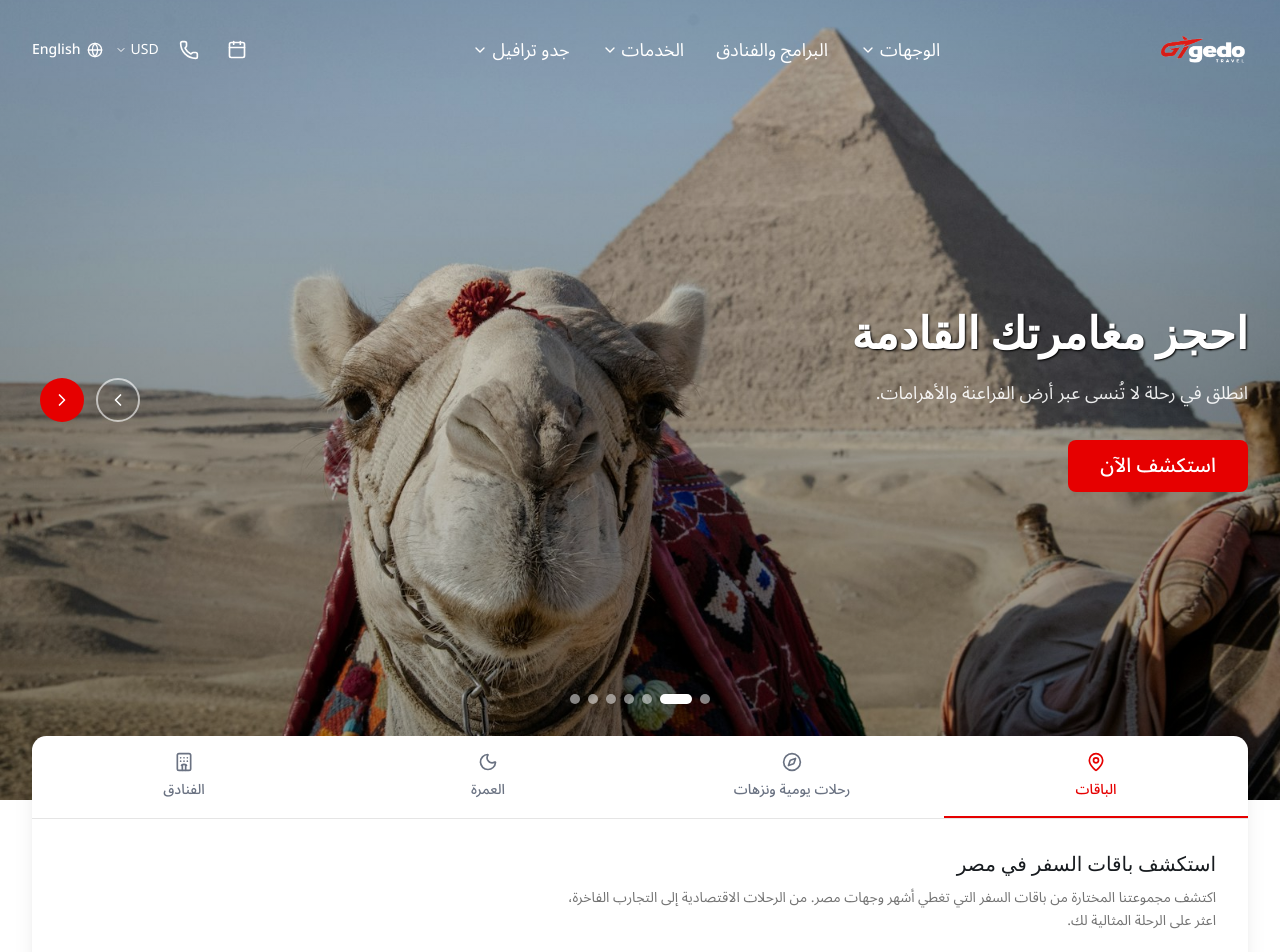
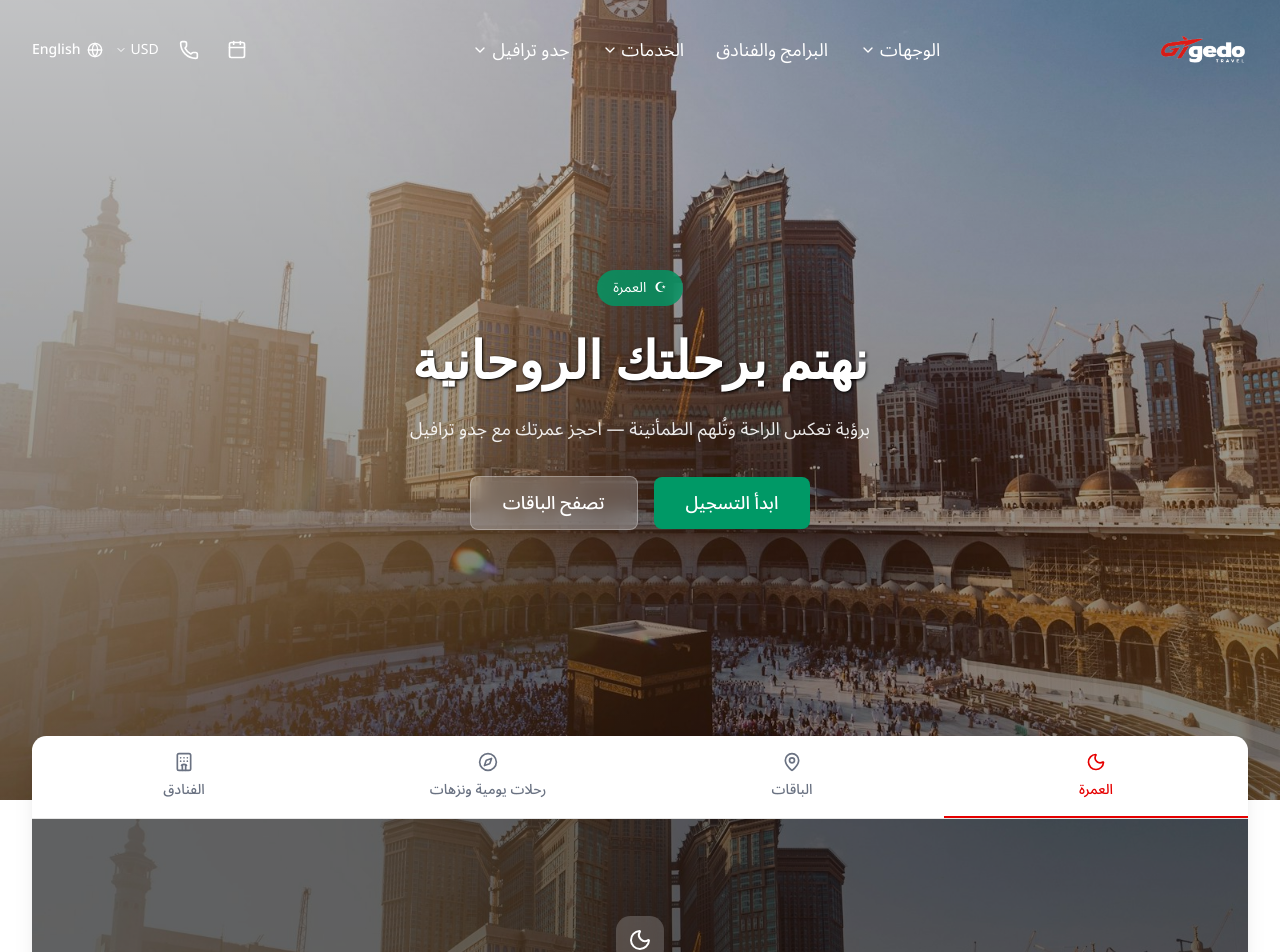
Before and after one commit to mansourdxb/Gedotravel, a Next.js app: page /ar/ in a window 1280 px wide. Shown: the top 952 px of the page. Built offline with nearby package versions, Linux system fonts and the light colour scheme.

Commit message:
feat: move Umrah tab to first position (rightmost in RTL)
Co-Authored-By: Claude Opus 4.6 <noreply@anthropic.com>

```diff
--- a/src/components/HomeHeroSection.tsx
+++ b/src/components/HomeHeroSection.tsx
@@ -8,7 +8,7 @@ export function HomeHeroSection() {
   const [activeTab, setActiveTab] = useState(0);
   return (
     <>
-      <HeroSlider umrahMode={activeTab === 2} />
+      <HeroSlider umrahMode={activeTab === 0} />
       <ServiceTabs activeTab={activeTab} onTabChange={setActiveTab} />
     </>
   );
--- a/src/components/ServiceTabs.tsx
+++ b/src/components/ServiceTabs.tsx
@@ -21,18 +21,19 @@ export function ServiceTabs({
   onTabChange?: (tab: number) => void;
 }) {
   const { t, locale } = useLocale();
-  const [localActive, setLocalActive] = useState(0);
+  const [localActive, setLocalActive] = useState(1);
   const active = activeTab ?? localActive;
   const setActive = onTabChange ?? setLocalActive;
 
   const tabs: { label: string; icon: LucideIcon }[] = [
+    { label: t("services.umrah"), icon: Moon },
     { label: t("services.packages"), icon: MapPin },
     { label: t("services.dayTrips"), icon: Compass },
-    { label: t("services.umrah"), icon: Moon },
     { label: t("services.hotels"), icon: Hotel },
   ];
 
   const panels = [
+    null,
     {
       title: t("services.packagesTitle"),
       desc: t("services.packagesDesc"),
@@ -45,7 +46,6 @@ export function ServiceTabs({
       href: `/${locale}/excursions`,
       btn: t("services.dayTripsBtn"),
     },
-    null,
     {
       title: t("services.hotelsTitle"),
       desc: t("services.hotelsDesc"),
@@ -78,7 +78,7 @@ export function ServiceTabs({
             })}
           </div>
 
-          {active !== 2 && panels[active] && (
+          {active !== 0 && panels[active] && (
             <div className="p-6 md:p-8 border-t">
               <h3 className="text-xl font-display mb-2">{panels[active]!.title}</h3>
               <p className="text-muted-foreground text-sm leading-relaxed mb-5 max-w-2xl">
@@ -94,7 +94,7 @@ export function ServiceTabs({
             </div>
           )}
 
-          {active === 2 && <UmrahContent />}
+          {active === 0 && <UmrahContent />}
         </div>
       </div>
     </div>
```
